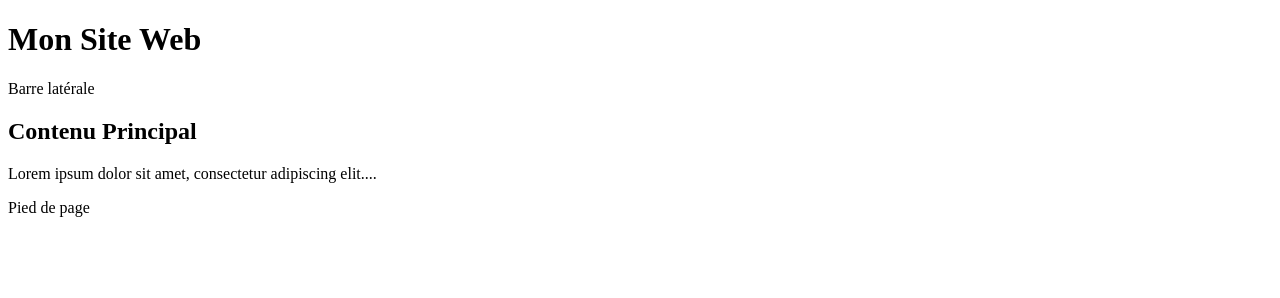
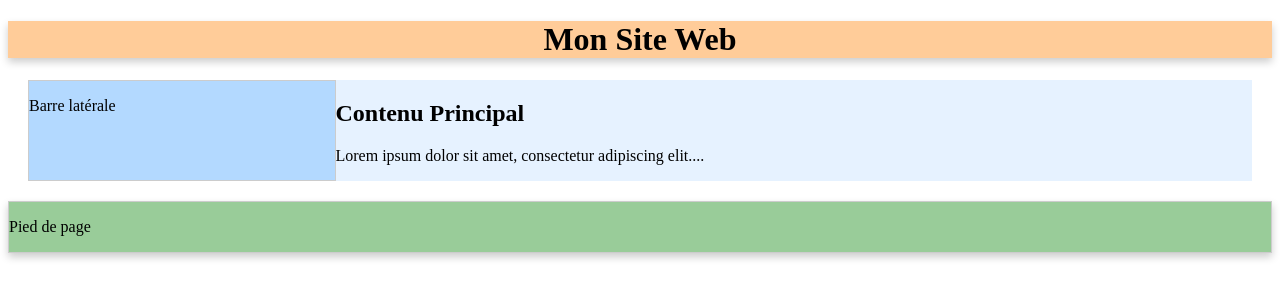
Before and after one commit to Sco10969/P5---OpenClassrooms, a website: page Exercice4/index.html in a window 1280 px wide. Drawn offline with Linux system fonts and the light colour scheme.

Commit message:
EXO 4 - ✅

```diff
--- a/Exercice4/style.css
+++ b/Exercice4/style.css
@@ -0,0 +1,28 @@
+header {
+    background-color: #FFCC99;
+    text-align: center;
+    font-weight: bold;
+    box-shadow: 0 4px 8px rgba(0, 0, 0, 0.2);
+}
+
+main {
+    background-color: #E6F2FF;
+    margin: 20px;
+    display: flex;
+}
+
+aside {
+    background-color: #B3D9FF;
+    flex: 1;
+    border: 1px solid #CCC;
+}
+
+section {
+    flex: 3;
+}
+
+footer {
+    background-color: #99CC99;
+    border: 1px solid #CCC;
+    box-shadow: 0 4px 8px rgba(0, 0, 0, 0.2);
+}
```
Also changed, not shown: Exercice4/index.html (indentation only).
